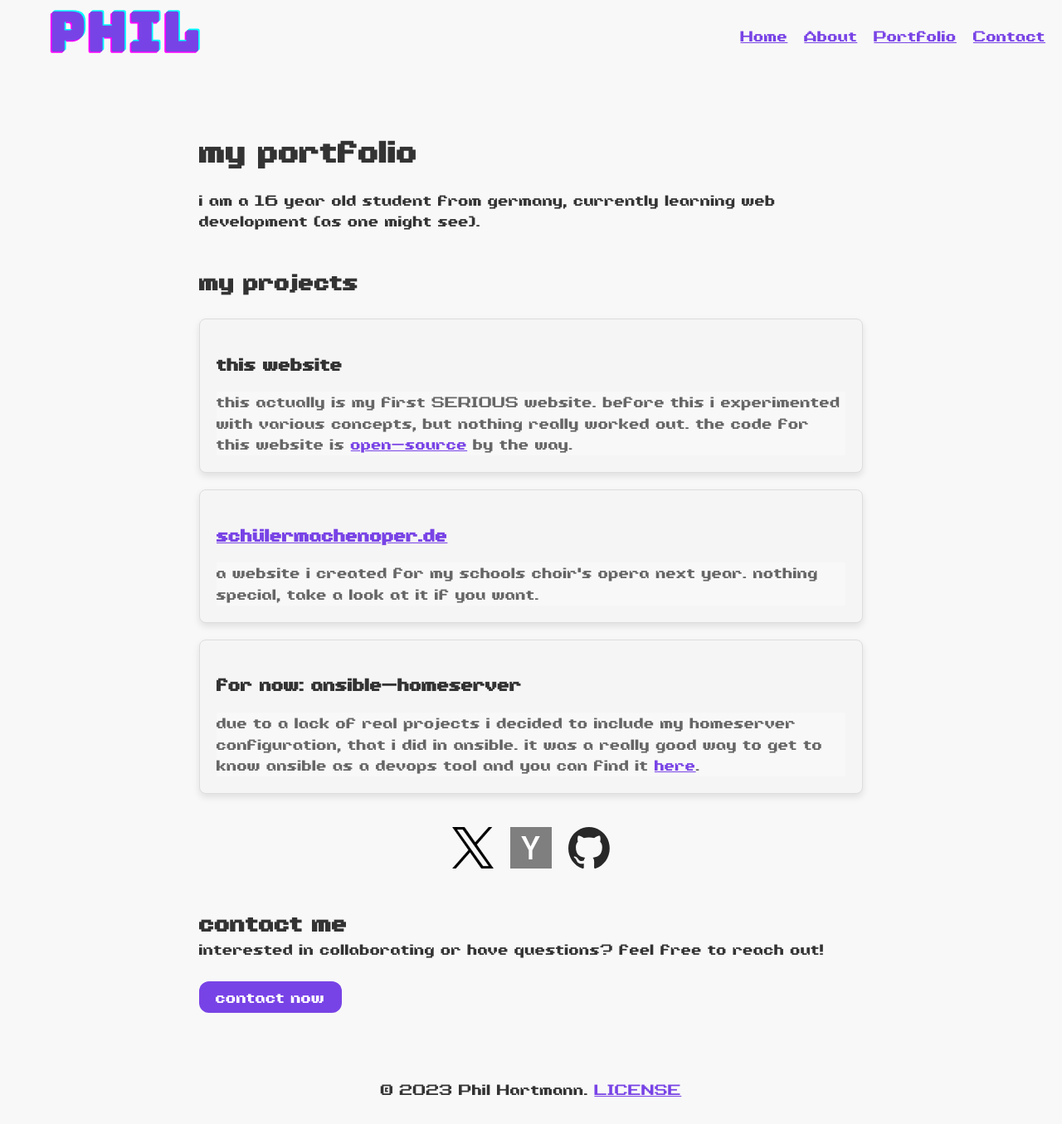
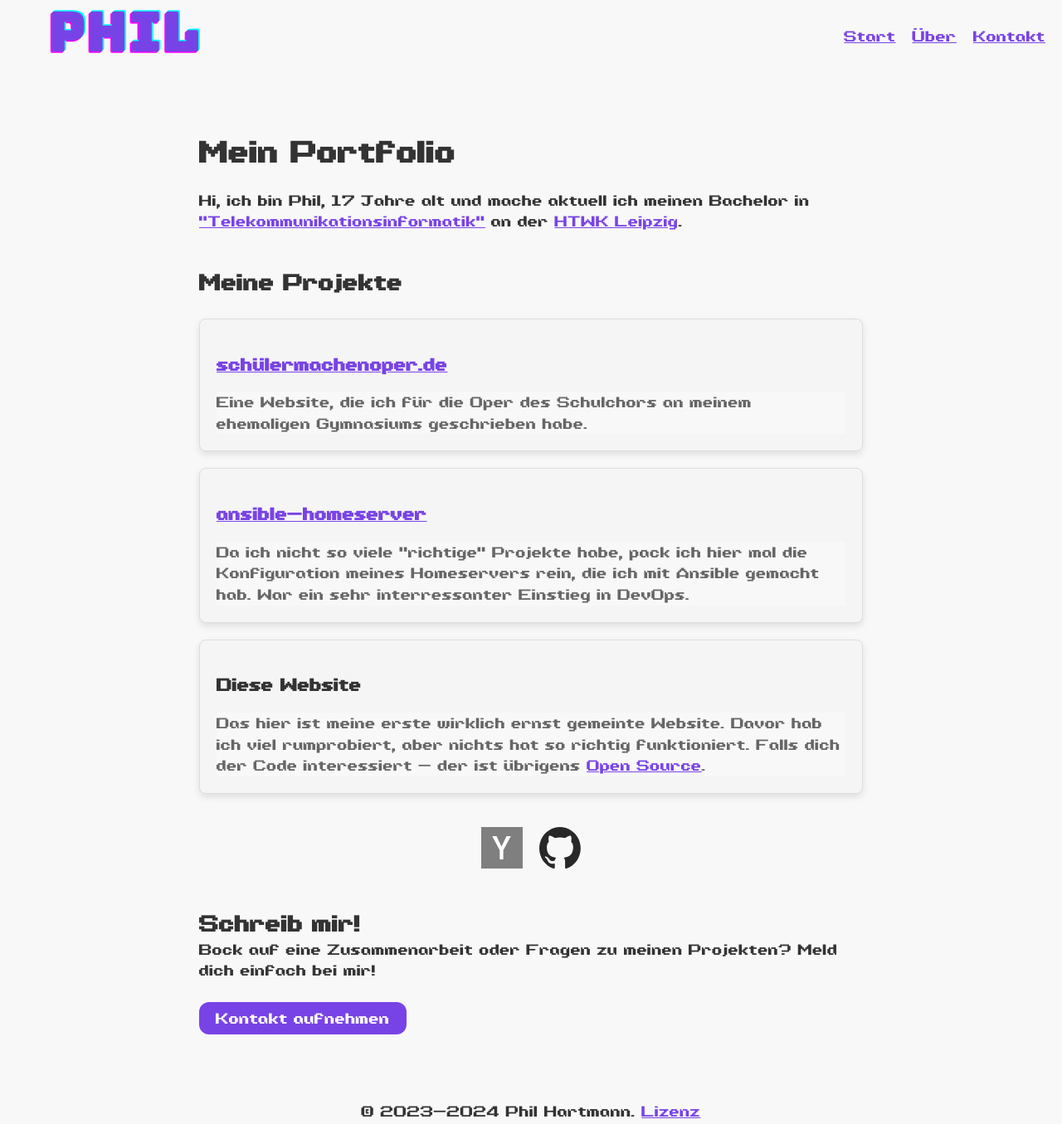
Before and after one commit to phneutral26/personal-website, a website built with Parcel: page index.html in a window 1280 px wide. Shown: the part 7-1362 px from the top of the page at 83% size. Built offline with nearby package versions, Linux system fonts and the light colour scheme.

Commit message:
übersetzt und aktualisiert, vielleicht bald rewrite

```diff
--- a/index.html
+++ b/index.html
@@ -1,5 +1,5 @@
 <!doctype html>
-<html class="no-js" lang="">
+<html class="no-js" lang="de">
 
 <head>
   <meta charset="utf-8">
@@ -16,85 +16,76 @@
   <!-- Navbar -->
   <div id="navbar-container"></div>
 
-  <!-- Main Website Code -->
+  <!-- Haupt-Inhalt -->
   <div class="content">
 
     <div class="content main-content">
       <section class="section">
-        <h1>my portfolio</h1>
+        <h1>Mein Portfolio</h1>
         <p>
-          i am a 16 year old student from germany, currently learning
-          web development (as one might see).
+          Hi, ich bin Phil, 17 Jahre alt und mache aktuell ich meinen Bachelor in <a href="https://www.htwk-leipzig.de/studieren/studiengaenge/kooperative-studiengaenge/telekommunikationsinformatik-kooperativer-studiengang/">"Telekommunikationsinformatik"</a> an der <a href="https://htwk-leipzig.de">HTWK Leipzig</a>.
         </p>
       </section>
 
       <section class="section">
-        <h2>my projects</h2><br>
-        <!-- Add your featured projects here -->
+        <h2>Meine Projekte</h2><br>
+        <!-- Füge hier deine Projekte hinzu -->
         <div class="project-card">
-          <h3>this website</h3>
+          <h3><a href="https://schülermachenoper.de">schülermachenoper.de</a></h3>
           <p>
-            this actually is my first SERIOUS website. before this i experimented
-            with various concepts, but nothing really worked out. the code for this
-            website is <a href="https://github.com/phneutral26/personal-website">open-source</a> by the way.
+            Eine Website, die ich für die Oper des Schulchors an meinem ehemaligen Gymnasiums geschrieben habe.
           </p>
         </div>
         <div class="project-card">
-          <h3><a href="https://schülermachenoper.de">schülermachenoper.de</a></h3>
-          <p>
-            a website i created for my schools choir's opera next year. nothing special, take a look at it if you want.
-          </p>
+          <h3><a href="https://github.com/phneutral26/ansible-homeserver">ansible-homeserver</a></h3>
+          <p>Da ich nicht so viele "richtige" Projekte habe, pack ich hier mal die Konfiguration meines Homeservers rein, die ich mit Ansible gemacht hab. War ein sehr interressanter Einstieg in DevOps.</p>
         </div>
         <div class="project-card">
-          <h3>for now: ansible-homeserver</h3>
-          <p>due to a lack of real projects i decided to include my homeserver configuration,
-          that i did in ansible. it was a really good way to get to know ansible as a
-          devops tool and you can find it <a href="https://github.com/phneutral26/ansible-homeserver">here</a>. </p>
+          <h3>Diese Website</h3>
+          <p>
+            Das hier ist meine erste wirklich ernst gemeinte Website. Davor hab ich viel rumprobiert, aber nichts hat so richtig funktioniert. Falls dich der Code interessiert – der ist übrigens <a href="https://github.com/phneutral26/personal-website">Open Source</a>.
+          </p>
         </div>
       </section>
 
       <section class="section">
 
         <div class="social-links">
-          <a href="https://x.com/your_twitter_handle" class="social-link" target="_blank">
-            <img src="img/x-icon.png" alt="x" width="50" height="50">
-          </a>
-
           <a href="https://news.ycombinator.com/user?id=phneutral26" class="social-link" target="_blank">
-            <img src="img/y18.svg" alt="hn" width="50" height="50">
+            <img src="img/y18.svg" alt="HN" width="50" height="50">
           </a>
 
           <a href="https://github.com/phneutral26" class="social-link" target="_blank">
             <img src="img/github-mark.svg" alt="GitHub" width="50" height="50">
           </a>
 
-          <!-- Add more social links as needed -->
+          <!-- Füge hier nach Bedarf weitere Social-Media-Links hinzu -->
         </div>
 
       </section>
 
       <section class="section">
-        <h2>contact me</h2>
-        <p>interested in collaborating or have questions? feel free to reach out!</p>
+        <h2>Schreib mir!</h2>
+        <p>Bock auf eine Zusammenarbeit oder Fragen zu meinen Projekten? Meld dich einfach bei mir!</p>
         <br>
-        <button id="button-contact" onclick="showContactForm()">contact now</button>
+        <a href="mailto:philerichartmann@gmail.com">
+          <button class="button">Kontakt aufnehmen</button>
+        </a>
+
       </section>
     </div>
 
     <footer>
-      <p>&copy; 2023 Phil Hartmann. <a href="LICENSE.txt">LICENSE</a></p>
+      <p>&copy; 2023-2024 Phil Hartmann. <a href="LICENSE.txt">Lizenz</a></p>
     </footer>
 
-
-
   </div>
-
 
   <script src="js/vendor/modernizr-3.11.2.min.js"></script>
   <script src="js/plugins.js"></script>
   <script src="js/main.js"></script>
   <script>
-    // Include the Navbar in index.html
+    // Navbar laden und einfügen
     fetch('navbar.html')
       .then(response => response.text())
       .then(data => {
--- a/navbar.html
+++ b/navbar.html
@@ -10,10 +10,9 @@
 
     <!-- Right side: Navigation Links -->
     <ul class="nav-list">
-      <li><a href="index.html">Home</a></li>
-      <li><a href="about.html">About</a></li>
-      <li><a href="portfolio.html">Portfolio</a></li>
-      <li><a href="contact.html">Contact</a></li>
+      <li><a href="index.html">Start</a></li>
+      <li><a href="about.html">Über</a></li>
+      <li><a href="contact.html">Kontakt</a></li>
     </ul>
   </div>
 </nav>
```
Also changed, not shown: about.html (+17 -18 lines).
